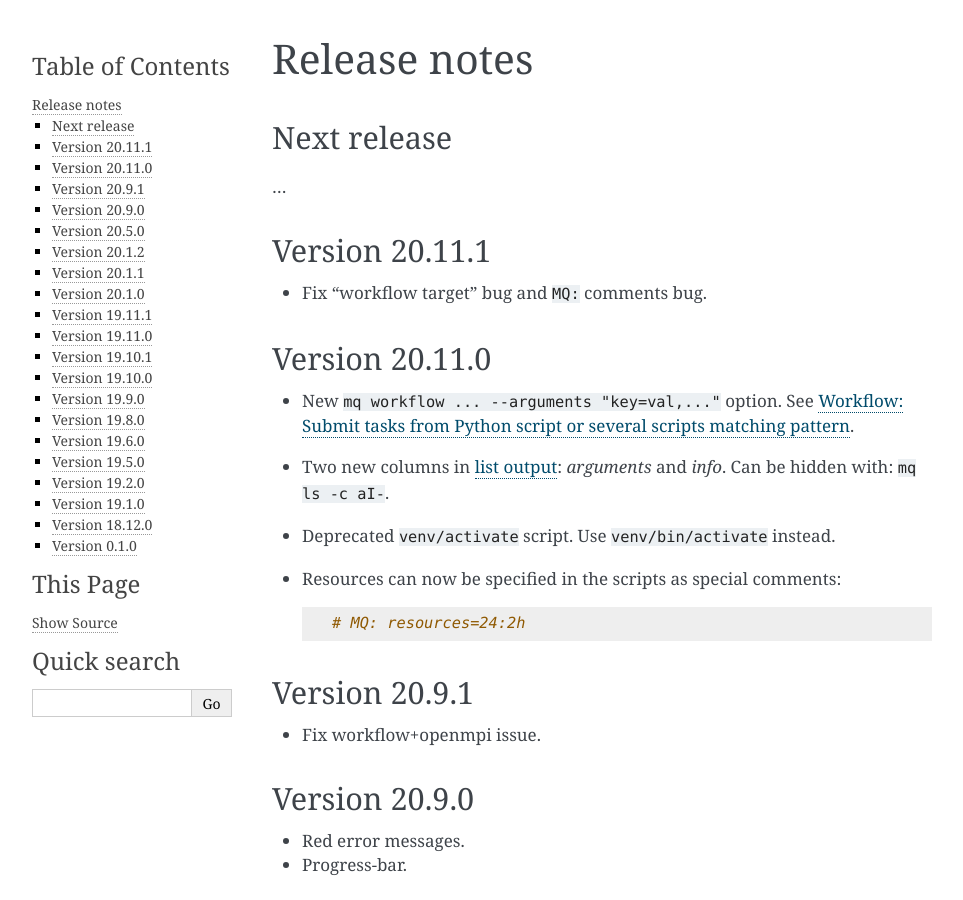
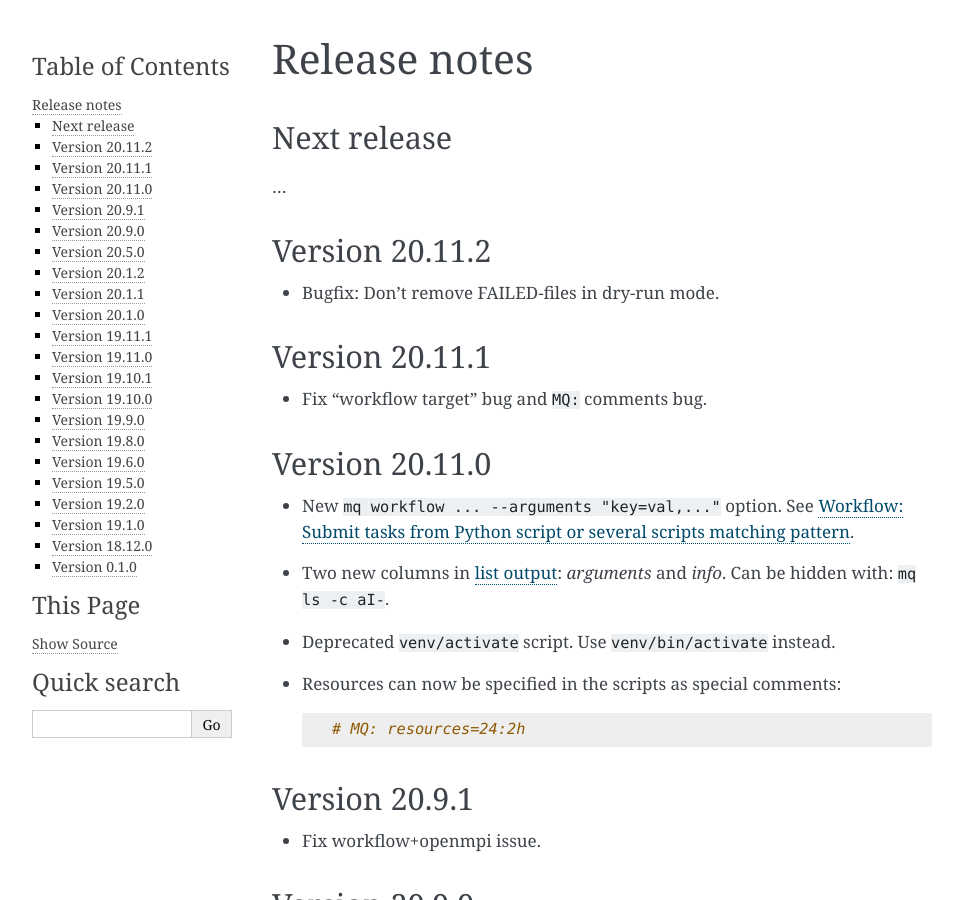
Before and after one commit to Yangxinsix/myqueue, a Sphinx documentation site: the page built from docs/releasenotes.rst, in a window 1280 px wide and 900 px high. Shown: the whole window, without its empty margins (148-1111 px from the left). Built offline with Sphinx 7.4.7, drawn with Linux system fonts in a browser that asks for light colours.

Commit message:
Version 20.11.2

```diff
--- a/docs/releasenotes.rst
+++ b/docs/releasenotes.rst
@@ -10,6 +10,12 @@ Next release
 ============
 
 ...
+
+
+Version 20.11.2
+===============
+
+* Bugfix: Don't remove FAILED-files in dry-run mode.
 
 
 Version 20.11.1
--- a/myqueue/__init__.py
+++ b/myqueue/__init__.py
@@ -8,7 +8,7 @@ if TYPE_CHECKING:
     from .task import Task  # noqa
 
 
-__version__ = '20.12.0b1'
+__version__ = '20.11.2'
 
 
 def submit(*tasks: 'Task', verbosity: int = 1, dry_run: bool = False) -> None:
```
